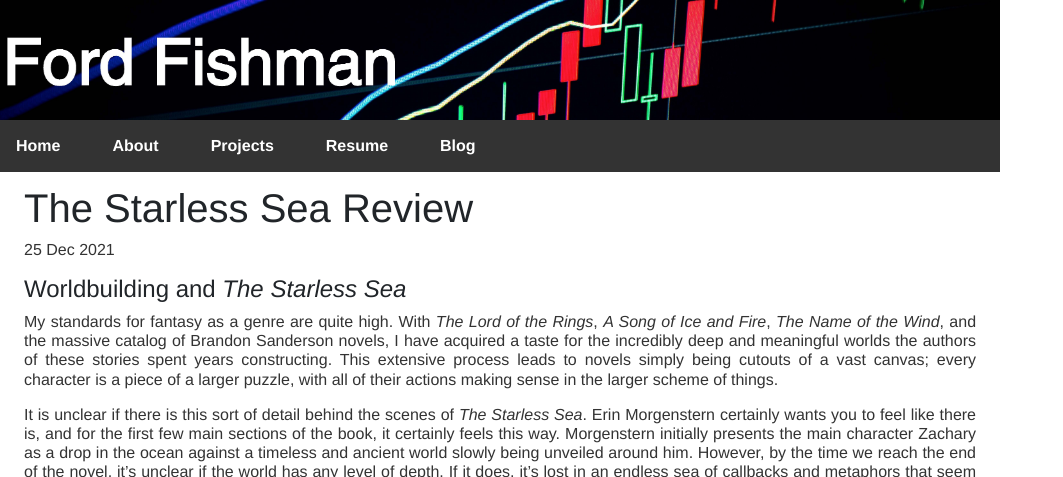
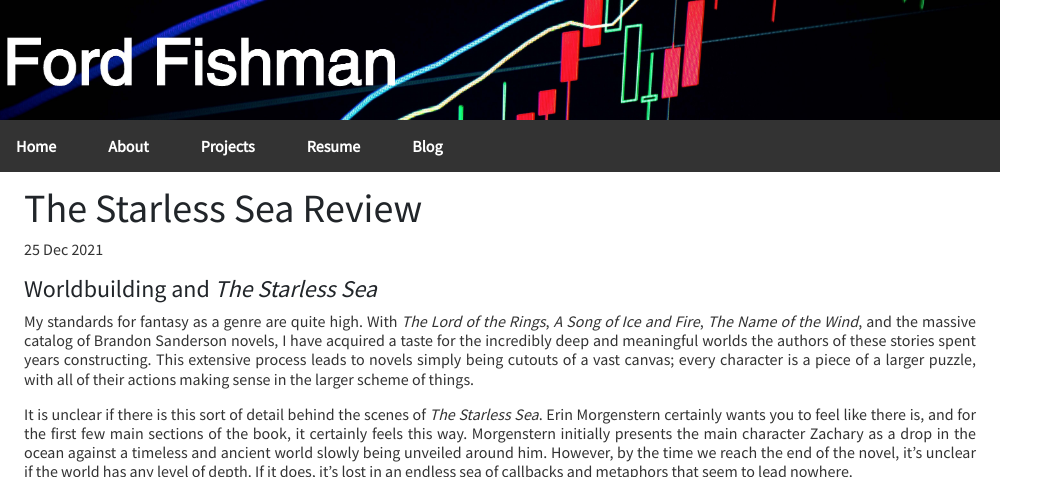
Before and after one commit to fordfishman/fordfishman.github.io, a Jekyll site: the page built from _posts/2021-12-25-starless-sea.md, in a window 1280 px wide. Shown: the top 477 px of the page, without its empty margins (0-1063 px from the left). Built offline with Jekyll 4.4.1, drawn with Linux system fonts in a browser that asks for light colours; grey boxes are pictures that could not be loaded.

Commit message:
changed font to Source pro

```diff
--- a/_layouts/default.html
+++ b/_layouts/default.html
@@ -6,7 +6,8 @@
     <meta charset="UTF-8">
     <!-- Mobile friendly element -->
     <meta name="viewport" content="width=device-width, initial-scale=1.0">
-    <!-- link to main stylesheet -->
+    <!-- link to stylesheets -->
+    <link href="https://fonts.googleapis.com/css?family=Source+Sans+Pro" rel="stylesheet" type="text/css">
     <link rel="stylesheet" type="text/css" href="/css/bootstrap.min.css">
     <link rel="stylesheet" type="text/css" href="/css/main.css">
     <!-- Favicon -->
--- a/_posts/2021-12-25-starless-sea.md
+++ b/_posts/2021-12-25-starless-sea.md
@@ -34,7 +34,6 @@
 
 <br>
 
-
 When Zachary finally reaches the Starless Sea, the mystery of the fantasy world begins to dissipate.  It doesn’t happen all at once. When we first arrive, it’s clear there’s a lot going on that we don’t understand. As Zachary interacts with Dorian, the Keeper, Mirabel, and the books kept in the library, we continue to hear about imagery and stories from earlier in the book about lovers lost in time, owls, and bees, among other arcane tidbits. The details continue to get more and more specific, and while there are some overarching themes and connections, it’s completely unclear where the story is heading or what the underlying truth of the world is.
 
 In the end, none of the curiosity I built up over the course of the novel was satisfied. From what I’ve read of other readers, there are no satisfying answers to what really is happening in *The Starless Sea*. I have some understanding that the plot consists of a convoluted tale of lovers trying to beat fate, some latent story-consuming entities wanting an ending, and two men (with a lot of sexual tension between them) trapped in the heart of it all as pawns of fate. Despite the author divulging a mind-numbingly confusing amount of detail to the reader at the climax of the book, the pieces don’t come together in a satisfying way. I finished knowing a whisper of what happened but having absolutely no understanding of what the broader meaning behind it was, and it doesn’t feel like it was my fault. It’s unclear what the true reasons for anything happening in the book are. The main characters, story-keeping bees, (hostile?) owls, the (literal?) moon, and Fate herself all cause the events of the story to happen, except maybe they just are all pieces of a larger repeating story, or maybe they don’t matter at all. By the time I had read the last words, I was so frustrated with this sort of storying telling that I lost interest in putting it all together.
--- a/css/main.css
+++ b/css/main.css
@@ -1,5 +1,5 @@
 body {
-  font-family:'Helvetica', 'Arial', 'Sans-Serif';
+  font-family: 'Source Sans Pro', sans-serif;
   max-width: 1000px;
 }
 .blurb {
@@ -86,7 +86,7 @@
 ul.posts {
     margin: 20px auto 40px;
     font-size: 1.5em;
-    font-family: 'Arial', 'Helvetica', 'sans-serif';
+    font-family: 'Source Sans Pro', sans-serif;
 
 }
 
@@ -157,7 +157,7 @@
 
 @media only screen and (min-width: 765px) {
   body {
-    font-family:'Helvetica', 'Arial', 'Sans-Serif';
+    font-family: 'Source Sans Pro', sans-serif;
   }
 
 }
```
